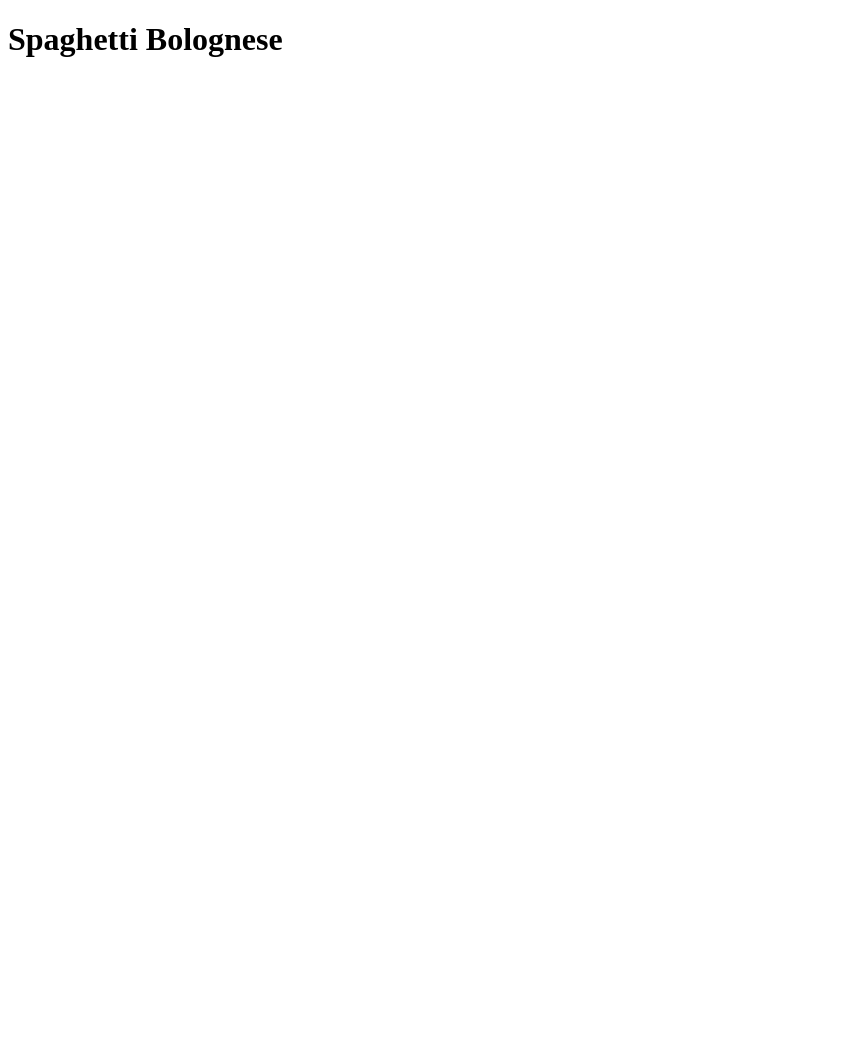
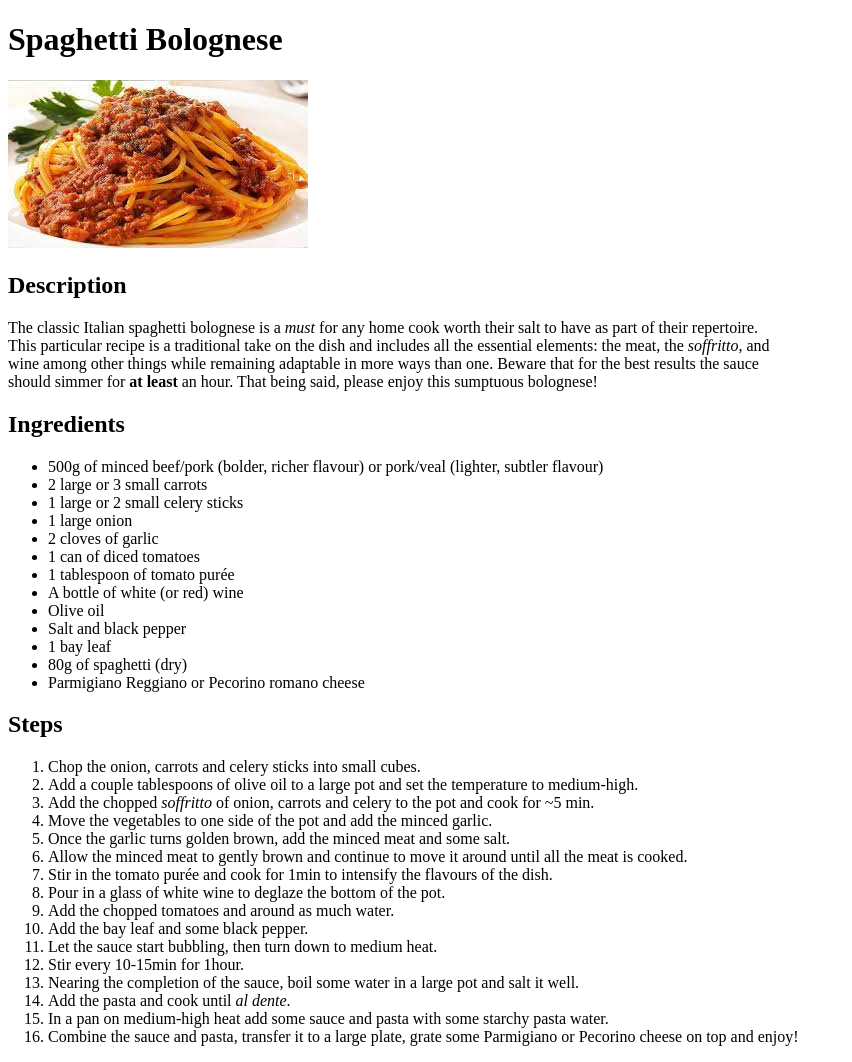
Before and after one commit to coolmintsimon/odin-recipes, a plain HTML site: page recipes/bolognese.html in a window 1280 px wide. Shown: the whole page, without its empty margins (0-852 px from the left). Before the commit the page ends 800 px from the top, so only its background shows below. Drawn offline with Linux system fonts and the light colour scheme.

Commit message:
Add recipe and image to bolognese.html

```diff
--- a/recipes/bolognese.html
+++ b/recipes/bolognese.html
@@ -7,6 +7,49 @@
 
     <body>
         <h1>Spaghetti Bolognese</h1>
+        <img src="../images/bolognese.jpeg" alt="Meaty spaghetti bolognese dish">
+        <h2>Description</h2>
+        <p>The classic Italian spaghetti bolognese is a <em>must</em> for any home cook worth their salt to have as part of their repertoire.<br>
+        This particular recipe is a traditional take on the dish and includes all the essential elements: the meat, the <em>soffritto</em>, and <br>
+        wine among other things while remaining adaptable in more ways than one. Beware that for the best results the sauce<br>
+        should simmer for <strong>at least</strong> an hour. That being said, please enjoy this sumptuous bolognese!
+        </p>
+        <h2>Ingredients</h2>
+            <ul>
+                <li>500g of minced beef/pork (bolder, richer flavour) or pork/veal (lighter, subtler flavour)</li>
+                <li>2 large or 3 small carrots</li>
+                <li>1 large or 2 small celery sticks</li>
+                <li>1 large onion</li>
+                <li>2 cloves of garlic</li>
+                <li>1 can of diced tomatoes</li>
+                <li>1 tablespoon of tomato purée</li>
+                <li>A bottle of white (or red) wine</li>
+                <li>Olive oil</li>
+                <li>Salt and black pepper</li>
+                <li>1 bay leaf</li>
+                <li>80g of spaghetti (dry)</li>
+                <li>Parmigiano Reggiano or Pecorino romano cheese</li>
+            </ul>
+        <h2>Steps</h2>
+            <ol>
+                <li>Chop the onion, carrots and celery sticks into small cubes.</li>
+                <li>Add a couple tablespoons of olive oil to a large pot and set the temperature to medium-high.</li>
+                <li>Add the chopped <em>soffritto</em> of onion, carrots and celery to the pot and cook for ~5 min.</li>
+                <li>Move the vegetables to one side of the pot and add the minced garlic.</li>
+                <li>Once the garlic turns golden brown, add the minced meat and some salt.</li>
+                <li>Allow the minced meat to gently brown and continue to move it around until all the meat is cooked.</li>
+                <li>Stir in the tomato purée and cook for 1min to intensify the flavours of the dish.</li>
+                <li>Pour in a glass of white wine to deglaze the bottom of the pot.</li>
+                <li>Add the chopped tomatoes and around as much water.</li>
+                <li>Add the bay leaf and some black pepper.</li>
+                <li>Let the sauce start bubbling, then turn down to medium heat.</li>
+                <li>Stir every 10-15min for 1hour.</li>
+                <li>Nearing the completion of the sauce, boil some water in a large pot and salt it well.</li>
+                <li>Add the pasta and cook until <em>al dente</em>.</li>
+                <li>In a pan on medium-high heat add some sauce and pasta with some starchy pasta water.</li>
+                <li>Combine the sauce and pasta, transfer it to a large plate, grate some Parmigiano or Pecorino cheese on top and enjoy!</li>
+            </ol>
+
     </body>
 
 </html>
```
